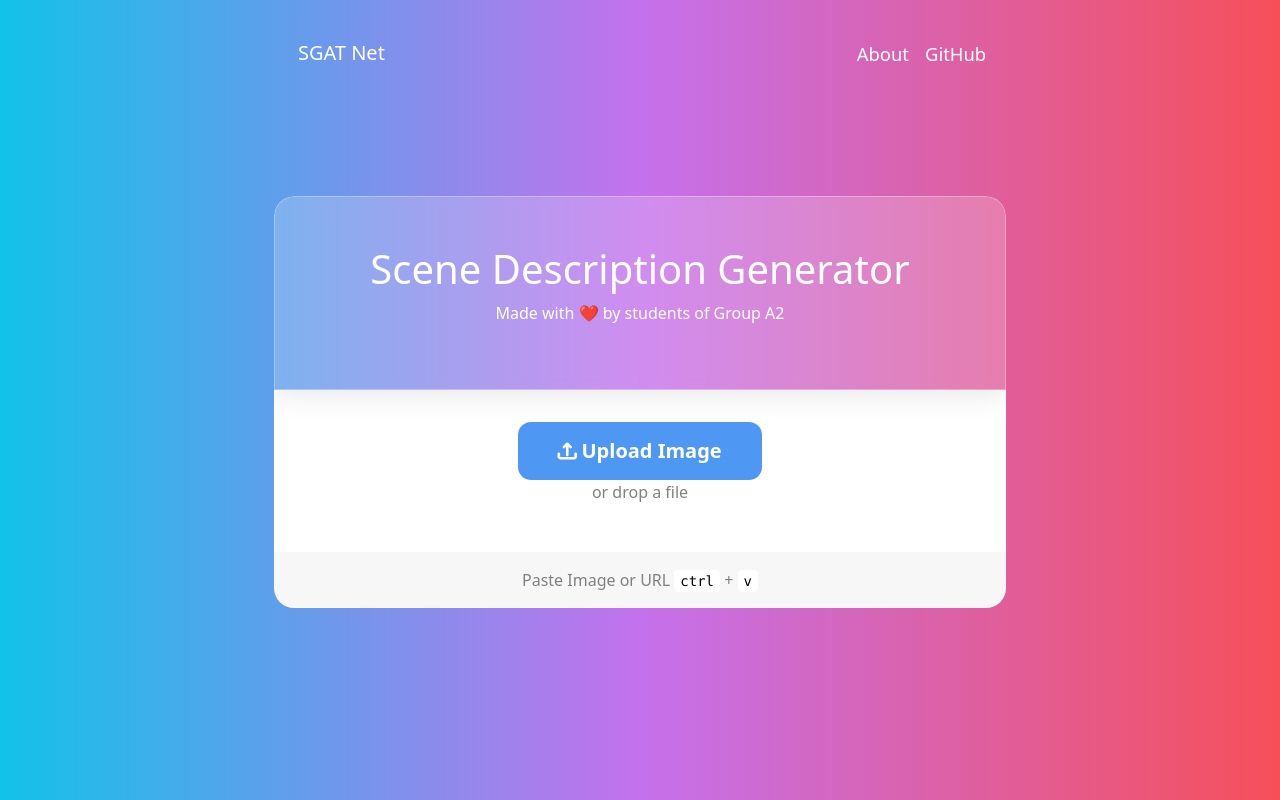
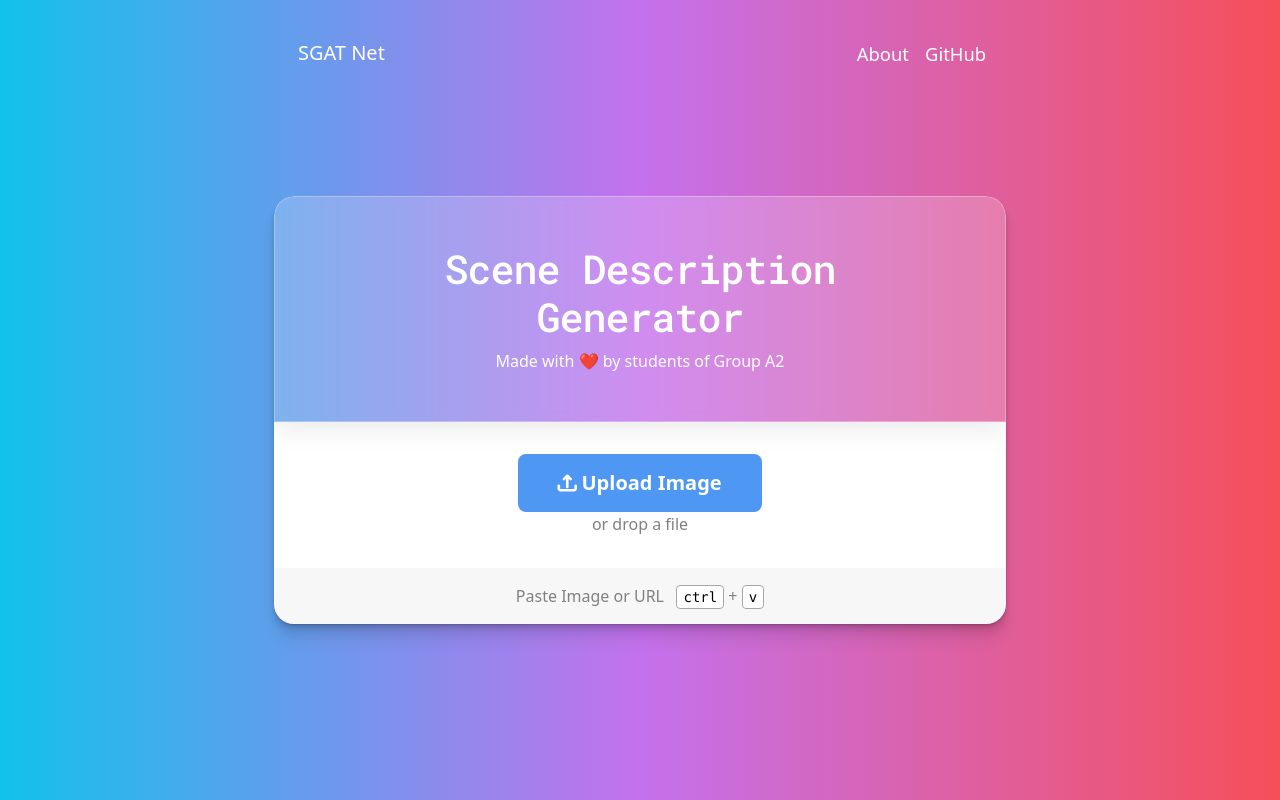
Before and after one commit to ashababnoor/sgat-net-webtool, a Django app: page / in a window 1280 px wide. Run offline with Django 3.2, Linux system fonts and the light colour scheme; some libraries are stand-ins or nearby versions.

Commit message:
design fixes

```diff
--- a/app/templates/home.html
+++ b/app/templates/home.html
@@ -4,7 +4,7 @@
 
 <div id="drop-area" class="main-container">
     <div class="glass-div">
-        <h1>Scene Description Generator</h1>
+        <h1 class="mono-text">Scene Description Generator</h1>
         <p>Made with ❤️ by students of Group A2 </p>
     </div>
     <div class="main-div">
@@ -22,7 +22,7 @@
         </div>
     </div>
     <div class="bottom-div">
-        <p>Paste Image or URL <kbd>ctrl</kbd> + <kbd>v</kbd></p>
+        <p>Paste Image or URL &nbsp; <kbd>ctrl</kbd> + <kbd>v</kbd></p>
     </div>
 </div>
 
--- a/static/css/base.css
+++ b/static/css/base.css
@@ -1,6 +1,7 @@
+@import url('https://fonts.googleapis.com/css2?family=Roboto+Mono:ital,wght@0,100;0,200;0,300;0,400;0,500;0,600;0,700;1,100;1,200;1,300;1,400;1,500;1,600;1,700&display=swap');
 * {
-    margin: 0;
-    padding: 0;
+    margin: 0px;
+    padding: 0px;
     -webkit-box-sizing: border-box;
     box-sizing: border-box;
 }
@@ -14,6 +15,10 @@ body {
     background-image: linear-gradient(to right, #12c2e9, #c471ed, #f64f59);
 }
 
+p {
+    margin: 0px;
+}
+
 .main-container {
     margin: auto;
     display: block;
@@ -21,6 +26,7 @@ body {
     border-radius: var(--div-radius);
     overflow: hidden;
     margin-top: 7em;
+    box-shadow: 0 1px 1px hsl(0deg 0% 0% / 0.075), 0 2px 2px hsl(0deg 0% 0% / 0.075), 0 4px 4px hsl(0deg 0% 0% / 0.075), 0 8px 8px hsl(0deg 0% 0% / 0.075), 0 16px 16px hsl(0deg 0% 0% / 0.075);
 }
 
 .glass-div {
@@ -35,6 +41,11 @@ body {
     padding: 3em 5em;
     text-align: center;
     color: white;
+}
+
+.mono-text {
+    font-family: 'Roboto Mono', monospace;
+    letter-spacing: -1px;
 }
 
 .main-div {
@@ -56,6 +67,7 @@ body {
     padding: 1em 5em;
     display: flex;
     align-items: center;
+    justify-content: center;
 }
 
 .bottom-div p {
@@ -65,6 +77,6 @@ body {
 
 .bottom-div kbd {
     background: white;
-    border-color: hsl(0, 0%, 30%);
+    border: 1px solid hsl(0, 0%, 65%);
     color: black;
 }
--- a/static/css/home.css
+++ b/static/css/home.css
@@ -56,12 +56,13 @@ p {
     padding: 0.7em 2em;
     background: hsl(213, 88%, 63%);
     cursor: pointer;
-    border-radius: 0.65em;
     color: white;
     font-size: 1.25em;
     font-weight: bold;
+    border-radius: 8px;
 }
 
 .file-button:hover {
     background-color: hsl(213, 88%, 58%);
+    color: white;
 }
```
Also changed, not shown: app/templates/proceed.html (+12 -6 lines), static/css/proceed.css (+8 -0 lines).
